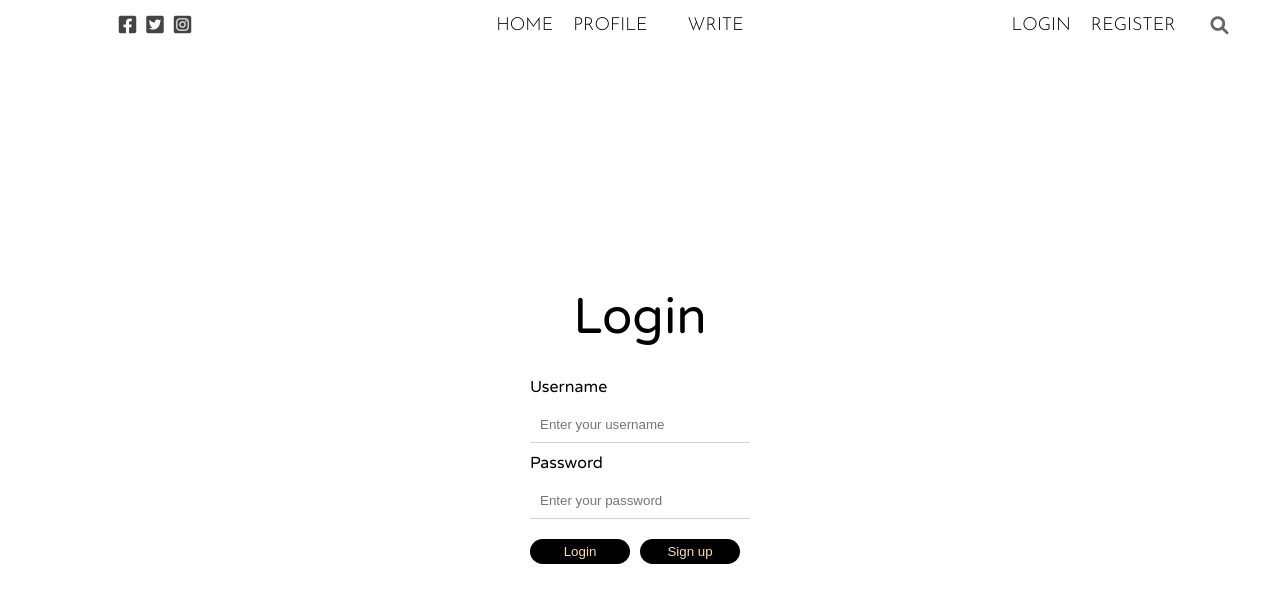
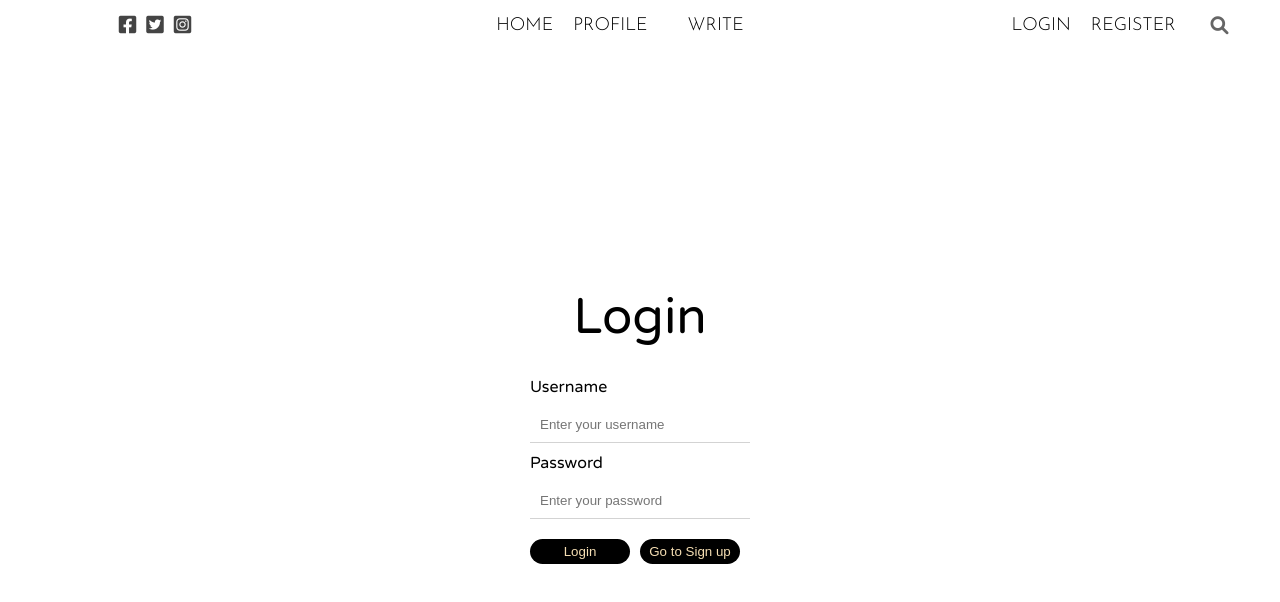
Before and after one commit to ismailonuraygan/my-blog-app, a React (Create React App) app in the folder frontend/: page /login in a window 1280 px wide. Shown: the top 602 px of the page. Built offline with nearby package versions, Linux system fonts and the light colour scheme.

Commit message:
Update login and register button

```diff
--- a/frontend/src/pages/login/Login.jsx
+++ b/frontend/src/pages/login/Login.jsx
@@ -33,7 +33,7 @@ function Login() {
                 <div className="buttons">
                     <button className="loginButton" type="submit" disabled={isFetching}>Login</button>
                     <button className="registerButton">
-                        <Link to="/register" className="link">Sign up</Link>
+                        <Link to="/register" className="link">Go to Sign up</Link>
                     </button>
                 </div>
             </form>
--- a/frontend/src/pages/register/Register.jsx
+++ b/frontend/src/pages/register/Register.jsx
@@ -35,7 +35,7 @@ function Register() {
                 <div className="buttons">
                     <button className="registerButton" type="submit">Sign up</button>
                     <button className="loginButton">
-                    <Link to="/login" className="link">Login</Link>
+                    <Link to="/login" className="link">Go to Login</Link>
                     </button>
                 </div>
                 {error && <span>You already singed-up!</span>}
```
